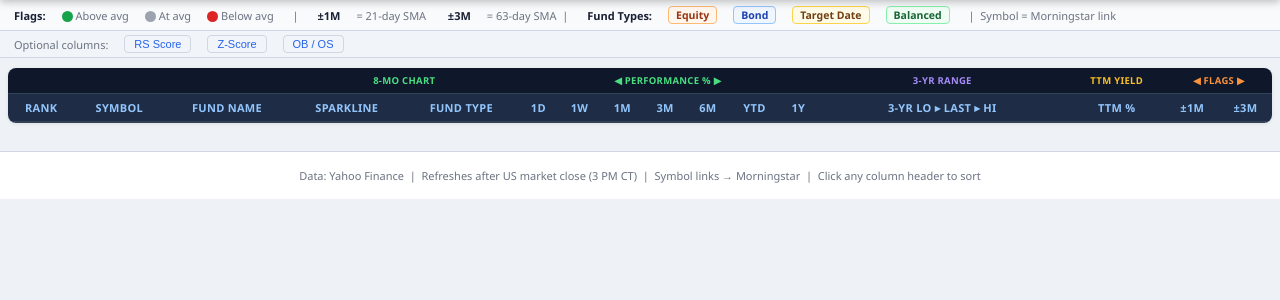
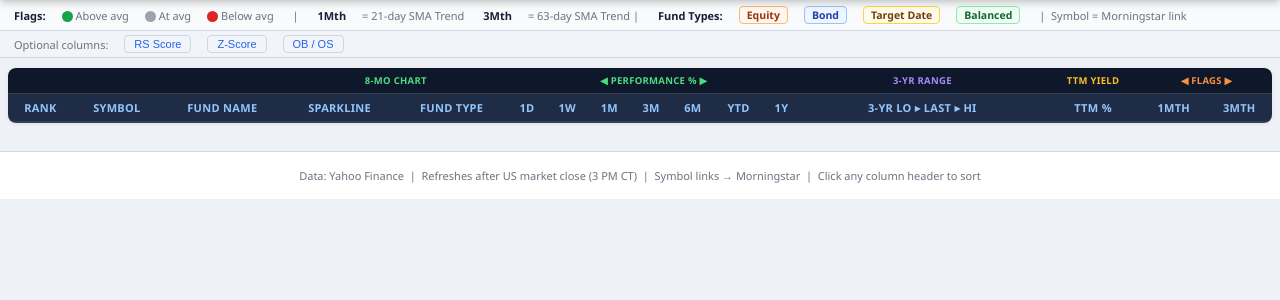
Before and after one commit to Jamesm2009/KCM_MF_Dashboard, a Flask app: page / in a window 1280 px wide. Shown: the part 95-395 px from the top of the page. Run offline with Flask 3, Linux system fonts and the light colour scheme; lists and menus that the app fills with data are empty.

Commit message:
Update index.html

```diff
--- a/templates/index.html
+++ b/templates/index.html
@@ -17,7 +17,7 @@
 <head>
 <meta charset="UTF-8">
 <meta name="viewport" content="width=device-width, initial-scale=1.0">
-<title>KCM Fund Dashboard  -  update 8pm daily</title>
+<title>KCM Fund Dashboard  -  update 9pm daily</title>
 <style>
 :root {
   --bg:       #eef1f6;
@@ -303,7 +303,7 @@ footer { text-align: center; padding: 16px; color: var(--muted); font-size: 11px
   <span><span class="flag-dot dot-gr"></span> At avg</span>
   <span><span class="flag-dot dot-r"></span> Below avg</span>
   &nbsp;|&nbsp;
-  <b>±1M</b> = 21-day SMA &nbsp; <b>±3M</b> = 63-day SMA &nbsp;|&nbsp;
+  <b>1Mth</b> = 21-day SMA Trend&nbsp; <b>3Mth</b> = 63-day SMA Trend&nbsp;|&nbsp;
   <b>Fund Types:</b>
   <span class="cat-chip chip-eq">Equity</span>
   <span class="cat-chip chip-bd">Bond</span>
@@ -353,8 +353,8 @@ footer { text-align: center; padding: 16px; color: var(--muted); font-size: 11px
       <th onclick="sortTable(14)" data-col="14" class="col-hidden rs-col">RS Score</th>
       <th onclick="sortTable(15)" data-col="15" class="col-hidden zsc-col">Z-Score</th>
       <th onclick="sortTable(16)" data-col="16" class="col-hidden obos-col">OB / OS</th>
-      <th onclick="sortTable(17)" data-col="17">±1M</th>
-      <th onclick="sortTable(18)" data-col="18">±3M</th>
+      <th onclick="sortTable(17)" data-col="17">1Mth</th>
+      <th onclick="sortTable(18)" data-col="18">3Mth</th>
     </tr>
   </thead>
   <tbody>
```
